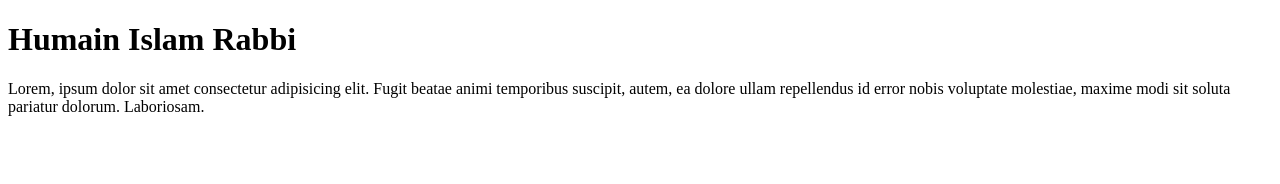
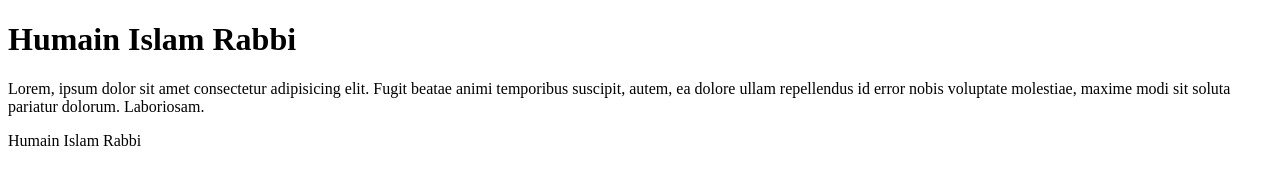
Before and after one commit to humainislam11/First-projects, a plain HTML site: page index.html in a window 1280 px wide. Drawn offline with Linux system fonts and the light colour scheme.

Commit message:
Update index.html

```diff
--- a/index.html
+++ b/index.html
@@ -8,5 +8,6 @@
 <body>
     <h1>Humain Islam Rabbi</h1>
     <p>Lorem, ipsum dolor sit amet consectetur adipisicing elit. Fugit beatae animi temporibus suscipit, autem, ea dolore ullam repellendus id error nobis voluptate molestiae, maxime modi sit soluta pariatur dolorum. Laboriosam.</p>
+    <p>Humain Islam Rabbi</p>
 </body>
 </html>
```
